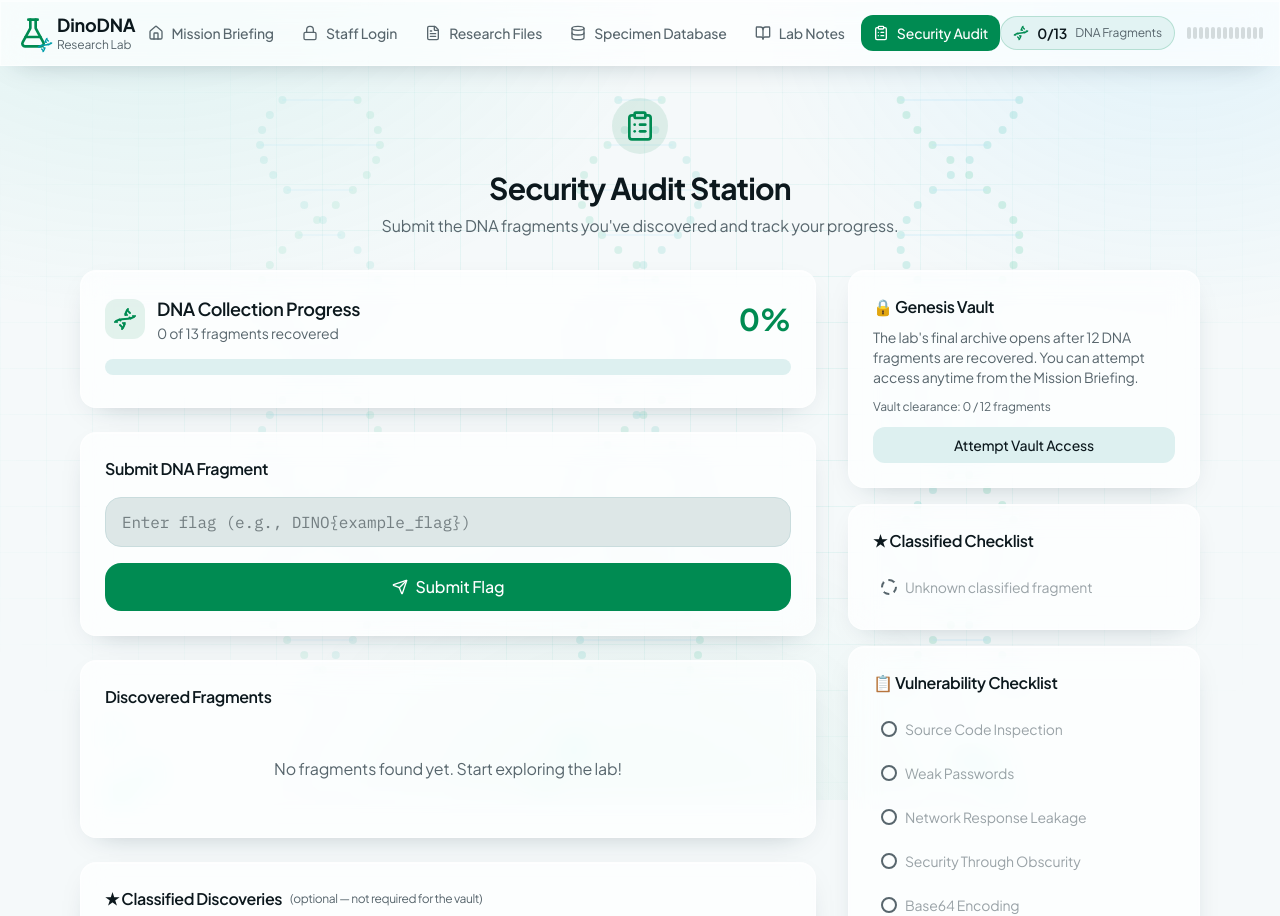
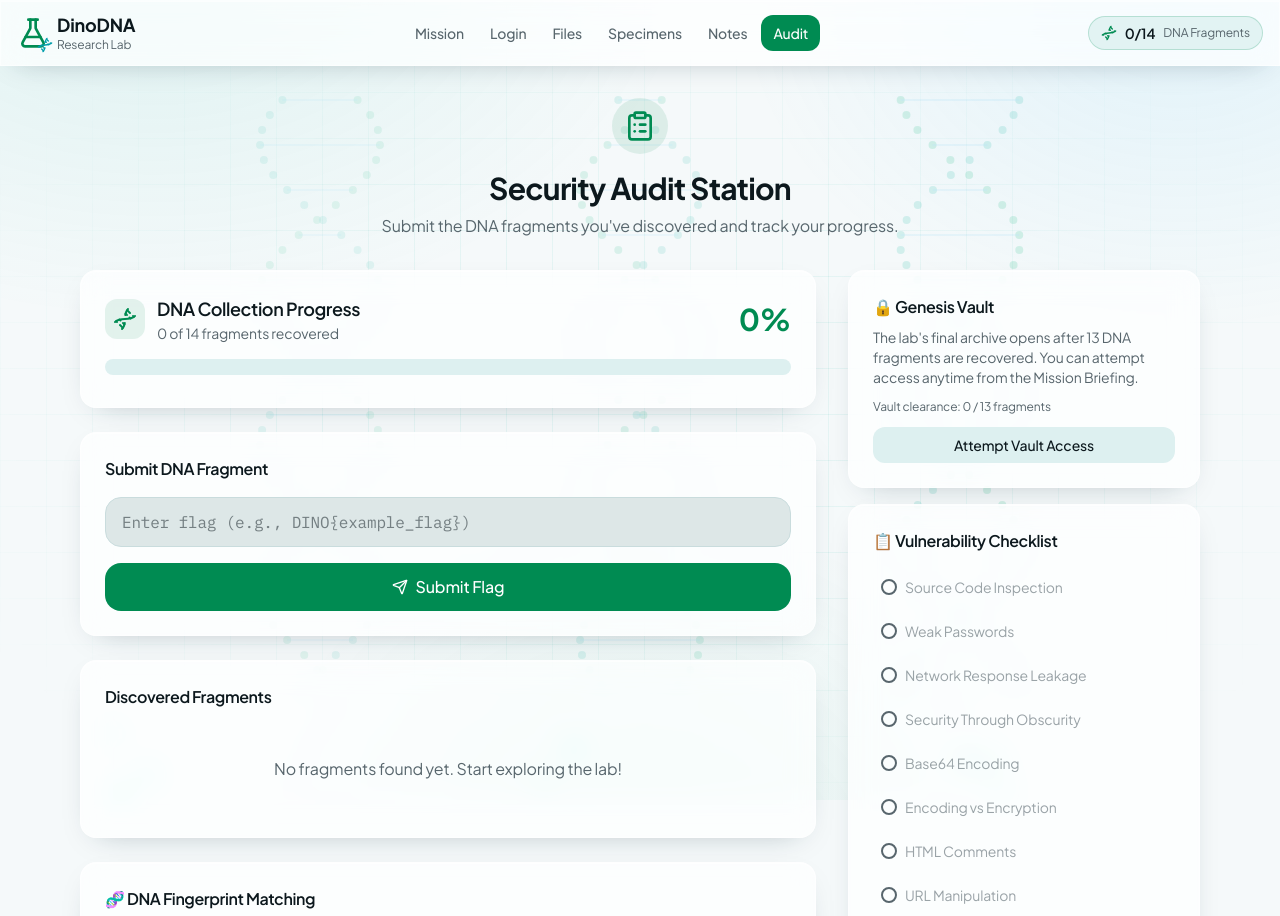
Before and after one commit to Alabama-Cyber-Range/DinoDNA-CTF, a Next.js app: page /security-audit in a window 1280 px wide. Shown: the top 916 px of the page. Built offline with nearby package versions, Linux system fonts and the light colour scheme.

Commit message:
cleanup of nav bar

```diff
--- a/app/page.tsx
+++ b/app/page.tsx
@@ -83,7 +83,7 @@ const missions = [
 ];
 
 function HomePage() {
-  const { mainFlagCount, hiddenFlagCount, progress } = useFlags();
+  const { mainFlagCount, progress } = useFlags();
   const totalMainFlags = ALL_FLAGS.length;
   const remaining = ALL_FLAGS.length - mainFlagCount;
   const vaultFragmentsNeeded = ALL_FLAGS.length - 1;
@@ -198,9 +198,6 @@ function HomePage() {
                 {mainFlagCount} of {totalMainFlags} DNA fragments recovered
                 {remaining > 0 && (
                   <span className="text-primary"> · {remaining} remaining</span>
-                )}
-                {hiddenFlagCount > 0 && (
-                  <span className="text-accent"> · +{hiddenFlagCount} classified</span>
                 )}
               </p>
             </div>
--- a/app/security-audit/page.tsx
+++ b/app/security-audit/page.tsx
@@ -1,14 +1,14 @@
 "use client"
 
 import { ClientLayout } from '@/components/client-layout'
-import { useFlags, ALL_FLAGS, HIDDEN_FLAGS } from '@/lib/flag-context'
+import { useFlags, ALL_FLAGS } from '@/lib/flag-context'
 import { useState } from 'react'
 import { ClipboardList, CheckCircle2, XCircle, Send, Trophy, Dna, RotateCcw } from 'lucide-react'
 import Link from 'next/link'
 import { DNAHashPuzzle } from '@/components/dna-hash-puzzle'
 
 function SecurityAuditPage() {
-  const { foundMainFlags, foundHiddenFlags, mainFlagCount, hiddenFlagCount, addFlag, checkFlag, progress } = useFlags()
+  const { foundMainFlags, mainFlagCount, addFlag, checkFlag, progress } = useFlags()
   const [flagInput, setFlagInput] = useState('')
   const [submitResult, setSubmitResult] = useState<'success' | 'duplicate' | 'invalid' | null>(null)
   const [lastSubmitted, setLastSubmitted] = useState('')
@@ -91,16 +91,13 @@ function SecurityAuditPage() {
       concept: 'Hash Functions',
       hint: 'Complete the DNA matching puzzle on the Security Audit page',
     },
+    'DINO{under_vial}': {
+      concept: '3D Scene Inspection',
+      hint: 'Inspect and interact with the Mission Briefing hologram to find hidden objects',
+    },
     'DINO{lab_secured}': {
       concept: 'Final Challenge',
       hint: `Open the Genesis Vault on the Mission Briefing once you have ${ALL_FLAGS.length - 1} fragments`,
-    },
-  }
-
-  const hiddenFlagDescriptions: Record<string, { concept: string; hint: string }> = {
-    'DINO{under_vial}': {
-      concept: '3D Scene Inspection',
-      hint: 'Explore the holographic vial on the Mission Briefing — inspect beneath the specimen',
     },
   }
 
@@ -263,44 +260,6 @@ function SecurityAuditPage() {
             )}
           </div>
 
-          {/* Hidden / classified fragments */}
-          <div className="glass-card rounded-2xl p-6 border border-accent/30 bg-accent/5">
-            <h3 className="font-semibold text-foreground mb-1 flex items-center gap-2">
-              ★ Classified Discoveries
-              <span className="text-xs font-normal text-muted-foreground">
-                (optional — not required for the vault)
-              </span>
-            </h3>
-            <p className="text-xs text-muted-foreground mb-4">
-              Bonus fragments hidden in the lab. They don&apos;t count toward the {ALL_FLAGS.length}-fragment
-              progress bar but can still be submitted here.
-            </p>
-            {foundHiddenFlags.length > 0 ? (
-              <div className="space-y-3">
-                {foundHiddenFlags.map((flag) => {
-                  const desc = hiddenFlagDescriptions[flag]
-                  return (
-                    <div key={flag} className="flex items-start gap-3 p-3 bg-accent/10 rounded-xl border border-accent/30">
-                      <div className="flex-1">
-                        <code className="text-sm font-mono text-accent">{flag}</code>
-                        {desc && (
-                          <p className="text-xs text-muted-foreground mt-1">
-                            Concept: {desc.concept}
-                          </p>
-                        )}
-                      </div>
-                      <CheckCircle2 className="h-5 w-5 text-accent" />
-                    </div>
-                  )
-                })}
-              </div>
-            ) : (
-              <p className="text-sm text-muted-foreground text-center py-4 italic">
-                No classified fragments yet… keep investigating the hologram and hidden systems.
-              </p>
-            )}
-          </div>
-
           {/* DNA Hash Puzzle */}
           <div className="glass-card rounded-2xl p-6 border border-border">
             <DNAHashPuzzle />
@@ -332,34 +291,6 @@ function SecurityAuditPage() {
             >
               {vaultReady ? 'Open Genesis Vault' : 'Attempt Vault Access'}
             </Link>
-          </div>
-
-          {/* Hidden fragment tracker (no spoilers until found) */}
-          <div className="glass-card rounded-2xl p-6 border border-accent/20">
-            <h3 className="font-semibold text-foreground mb-4">★ Classified Checklist</h3>
-            <div className="space-y-2">
-              {HIDDEN_FLAGS.map((flag) => {
-                const found = checkFlag(flag)
-                const desc = hiddenFlagDescriptions[flag]
-                return (
-                  <div
-                    key={flag}
-                    className={`flex items-center gap-2 text-sm p-2 rounded-lg transition-all ${
-                      found ? 'bg-accent/10 text-accent' : 'text-muted-foreground'
-                    }`}
-                  >
-                    {found ? (
-                      <CheckCircle2 className="h-4 w-4 flex-shrink-0" />
-                    ) : (
-                      <div className="w-4 h-4 rounded-full border-2 border-dashed border-current flex-shrink-0" />
-                    )}
-                    <span className={found ? '' : 'opacity-60'}>
-                      {found ? desc?.concept : 'Unknown classified fragment'}
-                    </span>
-                  </div>
-                )
-              })}
-            </div>
           </div>
 
           {/* Checklist */}
--- a/components/navigation.tsx
+++ b/components/navigation.tsx
@@ -19,17 +19,17 @@ import {
 } from 'lucide-react'
 
 const navItems = [
-  { href: '/', label: 'Mission Briefing', icon: Home },
-  { href: '/staff-login', label: 'Staff Login', icon: Lock },
-  { href: '/research-files', label: 'Research Files', icon: FileText },
-  { href: '/specimens', label: 'Specimen Database', icon: Database },
-  { href: '/lab-notes', label: 'Lab Notes', icon: BookOpen },
-  { href: '/security-audit', label: 'Security Audit', icon: ClipboardList },
+  { href: '/', label: 'Mission', shortLabel: 'Mission', icon: Home },
+  { href: '/staff-login', label: 'Login', shortLabel: 'Login', icon: Lock },
+  { href: '/research-files', label: 'Research Files', shortLabel: 'Files', icon: FileText },
+  { href: '/specimens', label: 'Specimen Database', shortLabel: 'Specimens', icon: Database },
+  { href: '/lab-notes', label: 'Lab Notes', shortLabel: 'Notes', icon: BookOpen },
+  { href: '/security-audit', label: 'Security Audit', shortLabel: 'Audit', icon: ClipboardList },
 ]
 
 export function Navigation() {
   const pathname = usePathname()
-  const { mainFlagCount, hiddenFlagCount, progress } = useFlags()
+  const { mainFlagCount, progress } = useFlags()
   const [mobileMenuOpen, setMobileMenuOpen] = useState(false)
   const totalMainFlags = ALL_FLAGS.length
 
@@ -50,56 +50,55 @@ export function Navigation() {
           </Link>
 
           {/* Desktop Navigation */}
-          <div className="hidden lg:flex items-center gap-1">
+          <div className="hidden lg:flex items-center gap-0.5">
             {navItems.map((item) => {
-              const Icon = item.icon
               const isActive = pathname === item.href
               return (
                 <Link
                   key={item.href}
                   href={item.href}
+                  title={item.label}
                   className={`flex items-center gap-2 px-3 py-2 rounded-lg text-sm font-medium transition-all
                     ${isActive
                       ? 'bg-primary text-primary-foreground'
                       : 'text-muted-foreground hover:text-foreground hover:bg-secondary'
                     }`}
                 >
-                  <Icon className="h-4 w-4" />
-                  {item.label}
+                  {item.shortLabel}
                 </Link>
               )
             })}
           </div>
 
-          {/* Progress Badge — segmented genome tracker */}
-          <div className="hidden md:flex items-center gap-3">
+          {/* Progress Badge */}
+          <div className="hidden md:flex items-center">
+            <div className="relative group">
               <div className="flex items-center gap-2 bg-secondary/80 px-3 py-1.5 rounded-full border border-primary/20">
                 <Dna className="h-4 w-4 text-primary" />
                 <span className="text-sm font-semibold text-foreground">
                   {mainFlagCount}/{totalMainFlags}
                 </span>
-              {hiddenFlagCount > 0 && (
-                <span className="text-xs text-accent font-medium">
-                  +{hiddenFlagCount}★
-                </span>
-              )}
-              <span className="text-xs text-muted-foreground hidden lg:inline">
+                <span className="text-xs text-muted-foreground hidden xl:inline">
                   DNA Fragments
                 </span>
               </div>
-            {/* Genome segments that light up as fragments are recovered */}
+
+              <div className="pointer-events-none absolute right-0 top-full mt-2 opacity-0 group-hover:opacity-100 transition-opacity duration-150 z-20">
+                <div className="bg-background/95 backdrop-blur-sm border border-primary/20 rounded-lg p-2 shadow-lg">
                   <div className="flex items-center gap-0.5" aria-hidden="true">
                     {Array.from({ length: totalMainFlags }).map((_, i) => (
                       <span
                         key={i}
-                  className={`h-3 w-1 rounded-full transition-all duration-500 ${
+                        className={`h-3 w-1 rounded-full ${
                           i < mainFlagCount
-                      ? 'bg-primary shadow-[0_0_6px_rgb(20_184_166)]'
-                      : 'bg-secondary-foreground/15'
+                            ? 'bg-primary shadow-[0_0_4px_rgb(20_184_166)]'
+                            : 'bg-secondary-foreground/20'
                         }`}
-                  style={{ transitionDelay: `${i * 30}ms` }}
                       />
                     ))}
+                  </div>
+                </div>
+              </div>
             </div>
           </div>
 
--- a/lib/flag-context.tsx
+++ b/lib/flag-context.tsx
@@ -16,11 +16,12 @@ export const ALL_FLAGS = [
   'DINO{cookie_clue_found}',
   'DINO{debug_logs_expose_secrets}',
   'DINO{hashes_are_fingerprints}',
+  'DINO{under_vial}',
   'DINO{lab_secured}',
 ]
 
-// Bonus / classified fragments — not required for vault or main progress
-export const HIDDEN_FLAGS = ['DINO{under_vial}']
+// Hidden flags removed: all discoverable flags now count toward main progress.
+export const HIDDEN_FLAGS: string[] = []
 
 export const VALID_FLAGS = [...ALL_FLAGS, ...HIDDEN_FLAGS]
 
@@ -28,16 +29,10 @@ export function isMainFlag(flag: string) {
   return ALL_FLAGS.includes(flag.trim())
 }
 
-export function isHiddenFlag(flag: string) {
-  return HIDDEN_FLAGS.includes(flag.trim())
-}
-
 interface FlagContextType {
   foundFlags: string[]
   foundMainFlags: string[]
-  foundHiddenFlags: string[]
   mainFlagCount: number
-  hiddenFlagCount: number
   addFlag: (flag: string) => boolean
   checkFlag: (flag: string) => boolean
   isValidFlag: (flag: string) => boolean
@@ -73,11 +68,6 @@ export function FlagProvider({ children }: { children: ReactNode }) {
     [foundFlags],
   )
 
-  const foundHiddenFlags = useMemo(
-    () => foundFlags.filter((f) => isHiddenFlag(f)),
-    [foundFlags],
-  )
-
   const progress = Math.round((foundMainFlags.length / ALL_FLAGS.length) * 100)
 
   const isValidFlag = (flag: string): boolean => {
@@ -102,9 +92,7 @@ export function FlagProvider({ children }: { children: ReactNode }) {
       value={{
         foundFlags,
         foundMainFlags,
-        foundHiddenFlags,
         mainFlagCount: foundMainFlags.length,
-        hiddenFlagCount: foundHiddenFlags.length,
         addFlag,
         checkFlag,
         isValidFlag,
```
Also changed, not shown: 1 other file (tests, documents, lock files or other folders). Lines whose indentation alone changed are shown as unchanged.
